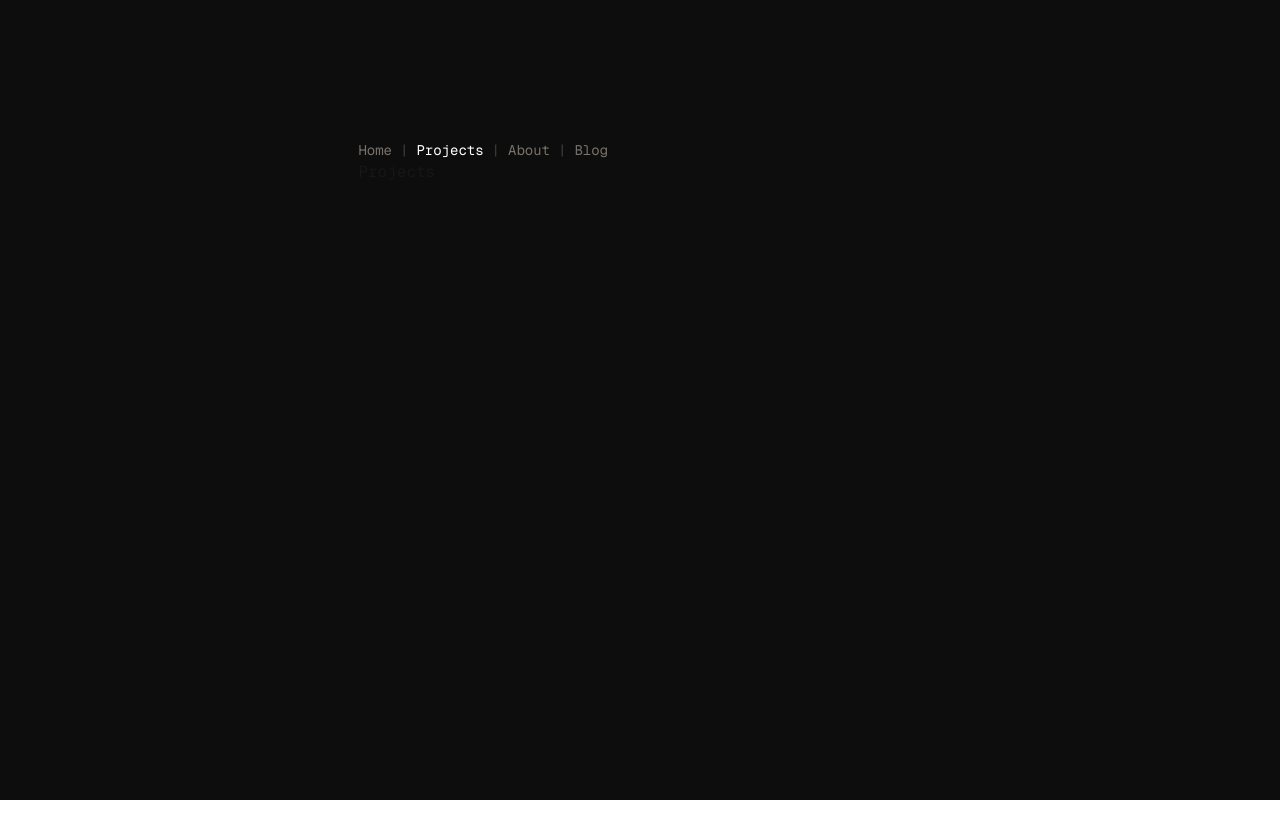
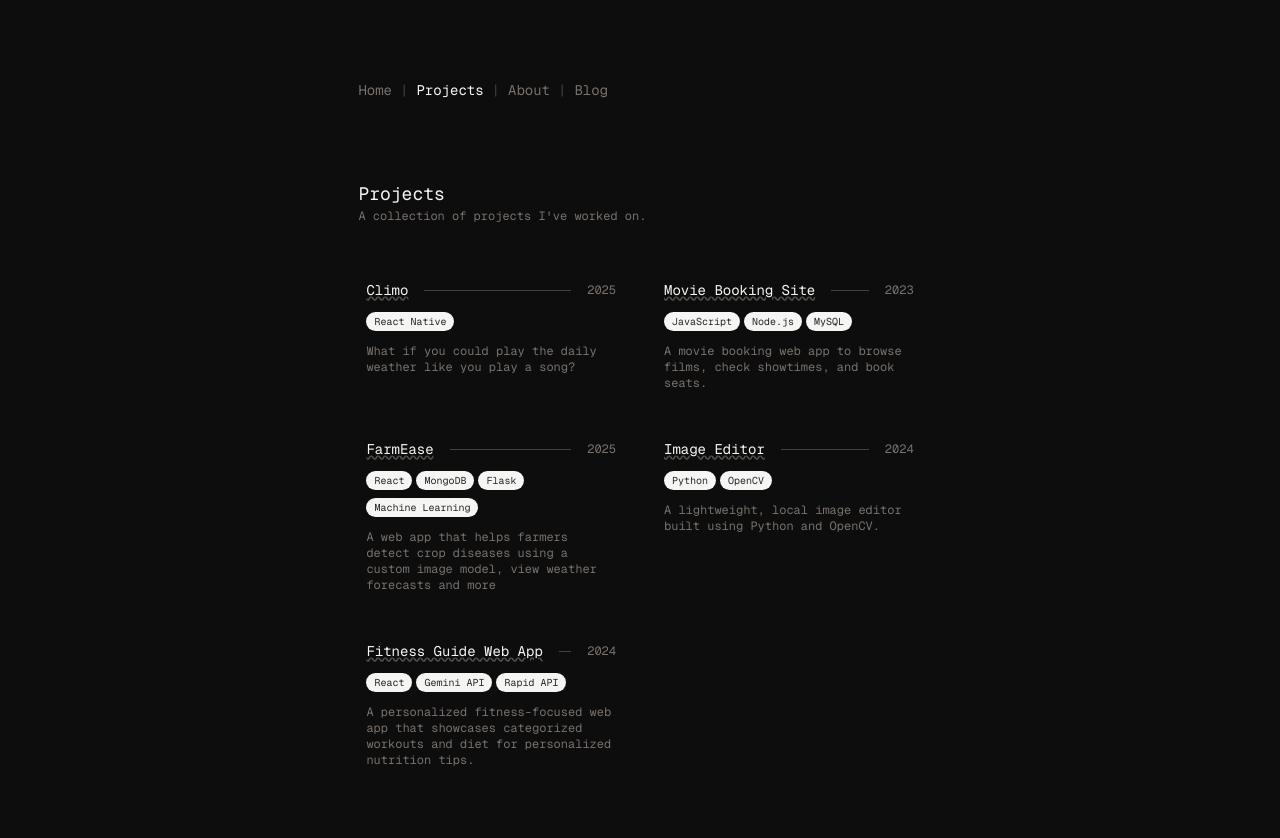
Before and after one commit to YashwantHabib/portfolio-yashwant, a Next.js app: page /Projects in a window 1280 px wide. Shown: the top 838 px of the page. Before the commit the page ends 800 px from the top, so only its background shows below. Built offline with nearby package versions, Linux system fonts and the light colour scheme.

Commit message:
Feat, Projects Page

```diff
--- /dev/null
+++ b/src/app/Experience/page.tsx
@@ -0,0 +1,3 @@
+export default function Exp() {
+  return <div>Experience</div>;
+}
--- a/src/app/Projects/page.tsx
+++ b/src/app/Projects/page.tsx
@@ -1,5 +1,40 @@
 import React from "react";
+import { projects } from "../_data/projects";
 
-export default function Projects() {
-  return <div>Projects</div>;
+export default function ProjectsPage() {
+  return (
+    <div className="flex-1 py-20 ">
+      <p className="text-lg text-stone-100">Projects</p>
+      <p className="text-xs text-stone-500">
+        A collection of projects I've worked on.
+      </p>
+      <div className="grid grid-cols-1 sm:grid-cols-2 gap-8  mt-12">
+        {projects.map((project) => (
+          <div
+            key={project.title}
+            className="p-2 rounded-lg cursor-pointer hover:bg-zinc-900"
+          >
+            <div className="flex items-center gap-4 mb-2">
+              <span className="text-sm text-stone-100 underline decoration-wavy decoration-stone-600 hover:decoration-stone-400">
+                {project.title}
+              </span>
+              <div className="flex-1 border-t border-stone-700" />
+              <span className="text-xs text-stone-500">{project.year}</span>
+            </div>
+            <div className="mb-2">
+              {project.tech.map((tech) => (
+                <span
+                  key={tech}
+                  className="inline-block text-[10px] bg-stone-100 text-stone-800 px-2 py-[2px] mb-1 mr-1 rounded-full"
+                >
+                  {tech}
+                </span>
+              ))}
+            </div>
+            <p className="text-xs text-stone-500">{project.description}</p>
+          </div>
+        ))}
+      </div>
+    </div>
+  );
 }
--- a/src/app/_components/experience.tsx
+++ b/src/app/_components/experience.tsx
@@ -1,12 +1,16 @@
 import { experience } from "../_data/experience";
+import Link from "next/link";
 
 export default function Experience() {
   return (
-    <div className="flex-1 py-6 sm:py-0 sm:pr-3">
+    <div>
       <div className="text-stone-500 text-xs">Experience</div>
       <div>
         {experience.map((exp) => (
-          <div key={exp.company} className="py-6 cursor-pointer ">
+          <div
+            key={exp.company}
+            className="p-2 my-4 rounded-lg cursor-pointer hover:bg-zinc-900"
+          >
             <div className="flex items-center gap-4">
               <span className="text-sm text-stone-100 underline decoration-wavy decoration-stone-600 hover:decoration-stone-400">
                 {exp.company}
@@ -19,9 +23,12 @@ export default function Experience() {
           </div>
         ))}
       </div>
-      <div className="text-stone-500 text-xs  cursor-pointer">
+      <Link
+        className="text-stone-500 block text-xs hover:text-stone-400"
+        href="/Experience"
+      >
         View all -{">"}
-      </div>
+      </Link>
     </div>
   );
 }
--- a/src/app/_components/intro.tsx
+++ b/src/app/_components/intro.tsx
@@ -1,18 +1,31 @@
-import React from "react";
+"use client";
+import React, { useState } from "react";
 import { intro } from "../_data/intro";
 
 export default function Intro() {
+  const [showIcon, setShowIcon] = useState(false);
+  const [showStack, setShowStack] = useState(false); // ← New state for stack tooltip
+
+  const handleIconToggle = () => setShowIcon((prev) => !prev);
+  const handleStackToggle = () => setShowStack((prev) => !prev);
   return (
-    <div className="py-4">
+    <div className="py-4 pt-18 ">
       <p className="text-lg text-stone-100">{intro.name}</p>
       <p className="text-xs text-stone-500">
         {intro.title} | {intro.location}
       </p>
       <p className="py-6 text-stone-100">
         {intro.taglineStart}{" "}
-        <span className="relative group underline italic">
-          {intro.taglineStrike}
-          <span className="absolute -top-6 left-1/2 -translate-x-1/2 opacity-0 group-hover:opacity-100 transition-opacity">
+        <span
+          className="relative group underline italic cursor-pointer"
+          onClick={handleIconToggle}
+        >
+          vigilante
+          <span
+            className={`absolute -top-6 bg-black left-1/2 -translate-x-1/2 transition-opacity ${
+              showIcon ? "opacity-100" : "opacity-0"
+            } group-hover:opacity-100`}
+          >
             <svg
               xmlns="http://www.w3.org/2000/svg"
               className="h-6 w-6 text-red-700"
@@ -33,11 +46,18 @@ export default function Intro() {
           </span>
         </span>{" "}
         {intro.taglineEnd}{" "}
-        <span className="relative group underline italic cursor-help">
+        <span
+          className="relative group underline italic cursor-pointer"
+          onClick={handleStackToggle}
+        >
           stack
-          <span className="absolute top-full mt-2 hidden group-hover:grid grid-cols-3 gap-4 border border-stone-700  translate-x-1/2 rounded bg-stone-800 px-3 py-2 text-xs text-stone-100 shadow">
+          <span
+            className={`absolute top-full   sm:translate-x-1/2 mt-2 grid ${
+              showStack ? "opacity-100" : "opacity-0"
+            } grid-cols-2 sm:grid-cols-3 gap-x-4 gap-y-2 max-w-[250px] sm:max-w-[400px] w-max border border-stone-700 rounded bg-stone-800 px-3 py-2 text-xs text-stone-100 shadow group-hover:opacity-100`}
+          >
             {intro.stack.map((tech) => (
-              <span key={tech} className="whitespace-nowrap ">
+              <span key={tech} className="break-words whitespace-normal">
                 {tech}
               </span>
             ))}
--- a/src/app/_components/navbar.tsx
+++ b/src/app/_components/navbar.tsx
@@ -20,7 +20,7 @@ function Navbar() {
         <React.Fragment key={href}>
           <Link
             href={href}
-            className={pathname === href ? "text-white" : "text-stone-500"}
+            className={pathname === href ? "text-stone-100" : "text-stone-500"}
           >
             {label}
           </Link>
--- a/src/app/_components/projects.tsx
+++ b/src/app/_components/projects.tsx
@@ -1,14 +1,17 @@
 import { projects } from "../_data/projects";
-
+import Link from "next/link";
 export default function Projects() {
   return (
-    <div className="flex-1 py-6 sm:py-0 sm:pl-3">
+    <div>
       <div className="text-stone-500 text-xs text-left sm:text-right">
         Projects
       </div>
       <div>
-        {projects.map((project) => (
-          <div key={project.title} className="py-6 cursor-pointer">
+        {projects.slice(0, 2).map((project) => (
+          <div
+            key={project.title}
+            className="p-2 my-4 rounded-lg cursor-pointer hover:bg-zinc-900"
+          >
             <div className="flex items-center gap-4">
               <span className="text-sm text-stone-100 underline decoration-wavy decoration-stone-600 hover:decoration-stone-400">
                 {project.title}
@@ -19,7 +22,7 @@ export default function Projects() {
             {project.tech.map((tech) => (
               <span
                 key={tech}
-                className="inline-block text-[10px] bg-stone-100 text-stone-800 px-2 py-1 my-2 mr-1 rounded-full"
+                className="inline-block text-[8px] bg-stone-100 text-stone-800 px-2 py-1 my-2 mr-1 rounded-full"
               >
                 {tech}
               </span>
@@ -28,9 +31,12 @@ export default function Projects() {
           </div>
         ))}
       </div>
-      <div className="text-stone-500 text-xs text-left sm:text-right">
+      <Link
+        className="text-stone-500 block text-xs text-left sm:text-right hover:text-stone-400"
+        href="/Projects"
+      >
         View all -{">"}
-      </div>
+      </Link>
     </div>
   );
 }
--- a/src/app/_data/projects.ts
+++ b/src/app/_data/projects.ts
@@ -1,19 +1,42 @@
 import { Project } from "../_types";
 
-export const projects: Project[] = [
+export const projects = [
   {
     title: "Climo",
     tech: ["React Native"],
     description:
-      "A dynamic weather app that provides real-time weather data based on location or city name input. The app features animated weather...",
+      "What if you could play the daily weather like you play a song?",
     year: "2025",
     GitLink: "https://github.com/YashwantHabib/Climo",
   },
   {
     title: "Movie Booking Site",
+    tech: ["JavaScript", "Node.js", "MySQL"],
     description:
-      "A responsive movie booking web app to browse films, check showtimes, and book seats in real-time with a sleek and intuitive UI.",
-    tech: ["JavaScript", "Node.js", "MySQL"],
+      "A movie booking web app to browse films, check showtimes, and book seats.",
     year: "2023",
   },
+  {
+    title: "FarmEase",
+    tech: ["React", "MongoDB", "Flask", "Machine Learning"],
+    description:
+      "A web app that helps farmers detect crop diseases using a custom image model, view weather forecasts and more",
+    year: "2025",
+  },
+  {
+    title: "Image Editor",
+    tech: ["Python", "OpenCV"],
+    description:
+      "A lightweight, local image editor built using Python and OpenCV.",
+    year: "2024",
+    GitLink: "https://github.com/YashwantHabib/Image-Editor",
+  },
+  {
+    title: "Fitness Guide Web App",
+    tech: ["React", "Gemini API", "Rapid API"],
+    description:
+      "A personalized fitness-focused web app that showcases categorized workouts and diet for personalized nutrition tips.",
+    year: "2024",
+    GitLink: "https://github.com/vinayrajaikar/Fitness_Guide-Website",
+  },
 ];
--- a/src/app/layout.tsx
+++ b/src/app/layout.tsx
@@ -28,7 +28,7 @@ export default function RootLayout({
       <body
         className={`${geistSans.variable} ${geistMono.variable} antialiased`}
       >
-        <div className="bg-[#0d0d0d]  min-h-screen p-8 pb-20 sm:p-35 sm:px-[28%] font-[family-name:var(--font-geist-mono)]">
+        <div className="bg-[#0d0d0d]  min-h-screen p-8 pb-20 sm:p-20 sm:px-[28%] font-[family-name:var(--font-geist-mono)]">
           <Navbar />
           {children}
         </div>
--- a/src/app/page.tsx
+++ b/src/app/page.tsx
@@ -7,7 +7,7 @@ export default function Home() {
   return (
     <div>
       <Intro />
-      <div className="flex flex-col sm:flex-row">
+      <div className="grid grid-cols-1 sm:grid-cols-2 gap-8 ">
         <Experience />
         <Projects />
       </div>
```
